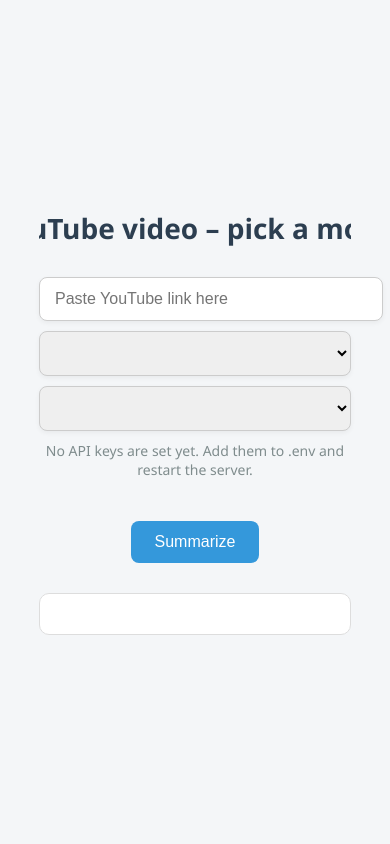
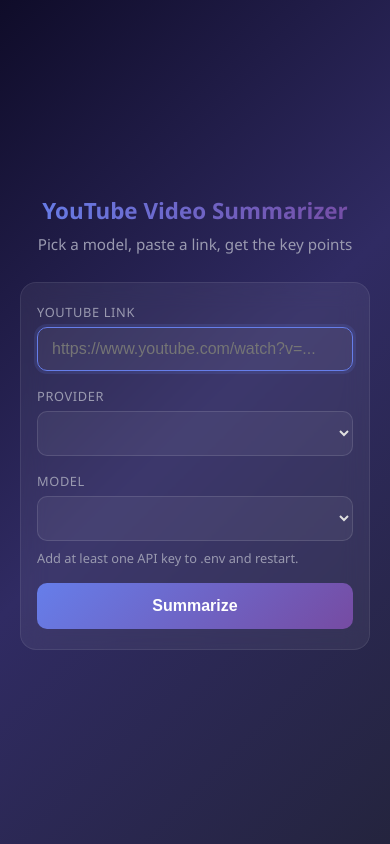
Before and after one commit to codicecustode/U-Tube-Video-Summarizer, a FastAPI app: page / in a window 390 px wide. Run offline with FastAPI, Linux system fonts and the light colour scheme; lists and menus that the app fills with data are empty; some libraries are stand-ins or nearby versions.

Commit message:
feat: redesigned UI with thumbnail, copy button, mobile support, response time

```diff
--- a/templates/index.html
+++ b/templates/index.html
@@ -3,169 +3,239 @@
 
 <head>
   <meta charset="UTF-8">
+  <meta name="viewport" content="width=device-width, initial-scale=1">
   <title>YouTube Summarizer</title>
   <style>
+    * { box-sizing: border-box; margin: 0; padding: 0; }
+
     body {
-      font-family: 'Segoe UI', Tahoma, Geneva, Verdana, sans-serif;
-      margin: 0;
-      height: 100vh;
-      background-color: #f4f6f8;
-      color: #2c3e50;
+      font-family: 'Segoe UI', system-ui, -apple-system, sans-serif;
+      min-height: 100vh;
+      background: linear-gradient(135deg, #0f0c29, #302b63, #24243e);
+      color: #e0e0e0;
       display: flex;
       justify-content: center;
       align-items: center;
+      padding: 20px;
     }
 
     .container {
-      text-align: center;
-      width: 80%;
-      max-width: 600px;
+      width: 100%;
+      max-width: 640px;
     }
 
-    .moving-text {
-      font-size: 28px;
-      font-weight: bold;
-      color: #2c3e50;
-      margin-bottom: 30px;
-      white-space: nowrap;
-      overflow: hidden;
-      box-sizing: border-box;
+    h1 {
+      font-size: 1.8rem;
+      text-align: center;
+      margin-bottom: 8px;
+      background: linear-gradient(90deg, #667eea, #764ba2);
+      -webkit-background-clip: text;
+      -webkit-text-fill-color: transparent;
     }
 
-    .moving-text span {
-      display: inline-block;
-      padding-left: 100%;
-      animation: scroll-left 10s linear infinite;
+    .subtitle {
+      text-align: center;
+      color: #9a9ab0;
+      font-size: 0.95rem;
+      margin-bottom: 28px;
     }
 
-    @keyframes scroll-left {
-      0% {
-        transform: translateX(0%);
+    .card {
+      background: rgba(255, 255, 255, 0.06);
+      backdrop-filter: blur(12px);
+      border: 1px solid rgba(255, 255, 255, 0.08);
+      border-radius: 16px;
+      padding: 28px 24px;
     }
 
-      100% {
-        transform: translateX(-100%);
-      }
+    label {
+      display: block;
+      font-size: 0.8rem;
+      text-transform: uppercase;
+      letter-spacing: 0.05em;
+      color: #9a9ab0;
+      margin-bottom: 6px;
     }
 
-    input[type="text"],
-    select {
+    input[type="text"], select {
       width: 100%;
-      padding: 12px 15px;
-      font-size: 16px;
-      border: 1px solid #ccc;
-      border-radius: 8px;
-      margin-bottom: 10px;
+      padding: 12px 14px;
+      font-size: 1rem;
+      border: 1px solid rgba(255, 255, 255, 0.12);
+      border-radius: 10px;
+      background: rgba(255, 255, 255, 0.05);
+      color: #e0e0e0;
       outline: none;
-      transition: all 0.3s ease;
-      box-shadow: 0 2px 5px rgba(0, 0, 0, 0.05);
+      transition: border-color 0.2s, box-shadow 0.2s;
+      margin-bottom: 16px;
     }
 
-    input[type="text"]:focus,
-    select:focus {
-      border-color: #3498db;
-      box-shadow: 0 0 8px rgba(52, 152, 219, 0.3);
+    input:focus, select:focus {
+      border-color: #667eea;
+      box-shadow: 0 0 0 3px rgba(102, 126, 234, 0.15);
     }
 
+    select option { background: #1e1e2f; color: #e0e0e0; }
+
+    .row { display: flex; gap: 12px; }
+    .row > * { flex: 1; min-width: 0; }
+
     button {
-      padding: 12px 24px;
-      font-size: 16px;
-      margin-top: 10px;
+      width: 100%;
+      padding: 14px;
+      font-size: 1rem;
+      font-weight: 600;
       cursor: pointer;
       border: none;
-      border-radius: 8px;
-      background-color: #3498db;
+      border-radius: 10px;
+      background: linear-gradient(135deg, #667eea, #764ba2);
       color: white;
-      transition: background-color 0.3s ease, transform 0.2s ease;
+      transition: opacity 0.2s, transform 0.15s;
+      margin-top: 4px;
     }
 
-    button:hover {
-      background-color: #2980b9;
-      transform: translateY(-2px);
+    button:hover:not(:disabled) { opacity: 0.9; transform: translateY(-1px); }
+    button:disabled { opacity: 0.5; cursor: not-allowed; }
+
+    .hint {
+      font-size: 0.8rem;
+      color: #9a9ab0;
+      margin: -8px 0 12px;
     }
 
-    #output {
-      margin-top: 30px;
-      padding: 20px;
-      background: #ffffff;
-      border: 1px solid #ddd;
+    /* Thumbnail preview */
+    .thumbnail {
+      display: none;
+      margin: 0 0 16px;
       border-radius: 10px;
-      white-space: pre-wrap;
-      opacity: 0;
-      transform: translateY(10px);
-      animation: fadeInUp 0.6s ease forwards;
-      animation-delay: 0.4s;
+      overflow: hidden;
+      position: relative;
+    }
+    .thumbnail img {
+      width: 100%;
+      display: block;
+      border-radius: 10px;
     }
 
-    @keyframes fadeInUp {
-      to {
-        opacity: 1;
-        transform: translateY(0);
-      }
+    /* Output */
+    .output-section {
+      margin-top: 24px;
+      display: none;
     }
 
-    .hint {
-      margin: 0 0 10px;
-      font-size: 14px;
-      color: #7f8c8d;
+    .output-section.visible { display: block; }
+
+    .output-header {
+      display: flex;
+      justify-content: space-between;
+      align-items: center;
+      margin-bottom: 12px;
     }
 
-    #loader {
-      display: none;
-      margin-top: 20px;
-      font-weight: bold;
-      color: #3498db;
-      font-size: 18px;
+    .output-header h2 { font-size: 1rem; color: #b0b0c8; }
+
+    .copy-btn {
+      width: auto;
+      padding: 6px 14px;
+      font-size: 0.8rem;
+      margin: 0;
+      background: rgba(255, 255, 255, 0.08);
+      border: 1px solid rgba(255, 255, 255, 0.12);
+    }
+    .copy-btn:hover { background: rgba(255, 255, 255, 0.14); }
+
+    .output-body {
+      background: rgba(255, 255, 255, 0.04);
+      border: 1px solid rgba(255, 255, 255, 0.06);
+      border-radius: 12px;
+      padding: 20px;
+      line-height: 1.7;
+      white-space: pre-wrap;
+      font-size: 0.95rem;
+      max-height: 500px;
+      overflow-y: auto;
     }
 
+    .output-body.error { color: #f87171; border-color: rgba(248, 113, 113, 0.2); }
+
+    .meta {
+      margin-top: 10px;
+      font-size: 0.75rem;
+      color: #6a6a80;
+      text-align: right;
+    }
+
+    .loader {
+      display: none;
+      text-align: center;
+      margin-top: 24px;
+      color: #667eea;
+      font-size: 0.95rem;
+    }
+    .loader.active { display: block; }
+
     .spinner {
-      border: 4px solid #f3f3f3;
-      border-top: 4px solid #3498db;
+      border: 3px solid rgba(255, 255, 255, 0.08);
+      border-top: 3px solid #667eea;
       border-radius: 50%;
-      width: 24px;
-      height: 24px;
-      animation: spin 1s linear infinite;
+      width: 22px; height: 22px;
+      animation: spin 0.8s linear infinite;
       display: inline-block;
       vertical-align: middle;
       margin-right: 10px;
     }
+    @keyframes spin { to { transform: rotate(360deg); } }
 
-    @keyframes spin {
-      0% {
-        transform: rotate(0deg);
-      }
-
-      100% {
-        transform: rotate(360deg);
-      }
+    @media (max-width: 500px) {
+      .row { flex-direction: column; gap: 0; }
+      h1 { font-size: 1.4rem; }
+      .card { padding: 20px 16px; }
     }
   </style>
 </head>
 
 <body>
   <div class="container">
-    <div class="moving-text">
-      <span>🎥 Welcome to the YouTube Summarizer, Summarize your YouTube video – pick a model and paste a link!</span>
+    <h1>YouTube Video Summarizer</h1>
+    <p class="subtitle">Pick a model, paste a link, get the key points</p>
+
+    <div class="card">
+      <label for="youtubeUrl">YouTube link</label>
+      <input type="text" id="youtubeUrl" placeholder="https://www.youtube.com/watch?v=..." autofocus />
+
+      <div class="thumbnail" id="thumbnail">
+        <img id="thumbImg" alt="Video thumbnail" />
       </div>
 
-    <input type="text" id="youtubeUrl" placeholder="Paste YouTube link here" />
-    <br>
-
-    <select id="providerSelector" aria-label="AI provider" onchange="fillModels()">
-      <option>Loading providers...</option>
+      <div class="row">
+        <div>
+          <label for="providerSelector">Provider</label>
+          <select id="providerSelector" onchange="fillModels()">
+            <option>Loading...</option>
           </select>
-
-    <select id="modelSelector" aria-label="Model"></select>
+        </div>
+        <div>
+          <label for="modelSelector">Model</label>
+          <select id="modelSelector"></select>
+        </div>
+      </div>
       <p id="modelHint" class="hint"></p>
 
-    <br>
-    <button onclick="sendUrl()">Summarize</button>
-
-    <div id="loader">
-      <div class="spinner"></div>Summarizing...
+      <button id="summarizeBtn" onclick="sendUrl()">Summarize</button>
     </div>
 
-    <div id="output"></div>
+    <div class="loader" id="loader">
+      <div class="spinner"></div>Summarizing with <span id="loaderModel"></span>...
+    </div>
+
+    <div class="output-section" id="outputSection">
+      <div class="output-header">
+        <h2>Summary</h2>
+        <button class="copy-btn" onclick="copySummary()">Copy</button>
+      </div>
+      <div class="output-body" id="output"></div>
+      <div class="meta" id="meta"></div>
+    </div>
   </div>
 
   <script>
@@ -175,48 +245,56 @@
       const providerSelect = document.getElementById('providerSelector');
       const hint = document.getElementById('modelHint');
       try {
-        const response = await fetch('/api/models');
-        const data = await response.json();
+        const res = await fetch('/api/models');
+        const data = await res.json();
         providers = data.providers;
 
         providerSelect.innerHTML = '';
-        for (const provider of providers) {
-          const label = provider.available ? provider.label : `${provider.label} (API key not set)`;
-          const option = new Option(label, provider.id);
-          option.disabled = !provider.available;
-          providerSelect.add(option);
+        for (const p of providers) {
+          const label = p.available ? p.label : `${p.label} (no key)`;
+          const opt = new Option(label, p.id);
+          opt.disabled = !p.available;
+          providerSelect.add(opt);
         }
 
         if (data.default) {
           providerSelect.value = data.default.provider;
           fillModels(data.default.model);
-          hint.innerText = '';
+          hint.textContent = '';
         } else {
           fillModels();
-          hint.innerText = 'No API keys are set yet. Add them to .env and restart the server.';
+          hint.textContent = 'Add at least one API key to .env and restart.';
         }
-      } catch (error) {
-        console.error('Could not load models:', error);
-        hint.innerText = 'Could not load the model list.';
+      } catch (e) {
+        hint.textContent = 'Could not load models.';
       }
     }
 
-    function fillModels(selectedModel) {
-      const providerId = document.getElementById('providerSelector').value;
-      const modelSelect = document.getElementById('modelSelector');
-      const provider = providers.find(p => p.id === providerId);
-
-      modelSelect.innerHTML = '';
-      for (const model of (provider ? provider.models : [])) {
-        modelSelect.add(new Option(model.label, model.id));
-      }
-      if (selectedModel) modelSelect.value = selectedModel;
+    function fillModels(selected) {
+      const id = document.getElementById('providerSelector').value;
+      const sel = document.getElementById('modelSelector');
+      const p = providers.find(x => x.id === id);
+      sel.innerHTML = '';
+      for (const m of (p ? p.models : [])) sel.add(new Option(m.label, m.id));
+      if (selected) sel.value = selected;
     }
 
     function extractVideoId(url) {
-      const match = url.match(/(?:youtu\.be\/|youtube\.com\/(?:watch\?v=|embed\/|v\/))([\w-]{11})/);
-      return match ? match[1] : null;
+      const m = url.match(/(?:youtu\.be\/|youtube\.com\/(?:watch\?v=|embed\/|v\/|shorts\/|live\/))([\w-]{11})/);
+      return m ? m[1] : null;
     }
+
+    // Show thumbnail as user types
+    document.getElementById('youtubeUrl').addEventListener('input', function () {
+      const vid = extractVideoId(this.value);
+      const thumb = document.getElementById('thumbnail');
+      if (vid) {
+        document.getElementById('thumbImg').src = `https://img.youtube.com/vi/${vid}/mqdefault.jpg`;
+        thumb.style.display = 'block';
+      } else {
+        thumb.style.display = 'none';
+      }
+    });
 
     async function sendUrl() {
       const url = document.getElementById('youtubeUrl').value;
@@ -224,41 +302,73 @@
       const model = document.getElementById('modelSelector').value;
       const videoId = extractVideoId(url);
 
-      const outputDiv = document.getElementById('output');
-      const loaderDiv = document.getElementById('loader');
+      const btn = document.getElementById('summarizeBtn');
+      const loader = document.getElementById('loader');
+      const section = document.getElementById('outputSection');
+      const output = document.getElementById('output');
+      const meta = document.getElementById('meta');
 
       if (!videoId) {
-        outputDiv.innerText = "Invalid YouTube link!";
+        section.classList.add('visible');
+        output.textContent = 'Paste a valid YouTube link above.';
+        output.className = 'output-body error';
         return;
       }
 
-      outputDiv.innerText = "";
-      outputDiv.style.opacity = 0;
-      loaderDiv.style.display = "block";
+      btn.disabled = true;
+      btn.textContent = 'Summarizing...';
+      loader.classList.add('active');
+      document.getElementById('loaderModel').textContent =
+        document.getElementById('modelSelector').selectedOptions[0]?.text || model;
+      section.classList.remove('visible');
 
+      const start = Date.now();
       try {
-        const response = await fetch('/summarize', {
+        const res = await fetch('/summarize', {
           method: 'POST',
           headers: { 'Content-Type': 'application/json' },
-          body: JSON.stringify({ video_id: videoId, provider: provider, model: model })
+          body: JSON.stringify({ video_id: videoId, provider, model }),
         });
+        const data = await res.json();
+        const seconds = ((Date.now() - start) / 1000).toFixed(1);
 
-        const data = await response.json();
-        loaderDiv.style.display = "none";
-        if (!response.ok || data.error) {
-          outputDiv.innerText = data.error || "Error occurred while summarizing.";
+        section.classList.add('visible');
+        if (!res.ok || data.error) {
+          output.textContent = data.error || 'Something went wrong.';
+          output.className = 'output-body error';
+          meta.textContent = '';
         } else {
-          const note = data.truncated ? "Note: this video is long, so the summary covers only the first part of it.\n\n" : "";
-          outputDiv.innerText = note + (data.summarize_transcript || "No summary received.");
+          const note = data.truncated ? 'Note: this video is long, so the summary covers only the first part.\n\n' : '';
+          output.textContent = note + (data.summary || 'No summary received.');
+          output.className = 'output-body';
+          const providerLabel = providers.find(p => p.id === data.provider)?.label || data.provider;
+          meta.textContent = `${providerLabel} · ${data.model} · ${seconds}s`;
         }
-        outputDiv.style.opacity = 1;
-      } catch (error) {
-        loaderDiv.style.display = "none";
-        console.error("Error:", error);
-        outputDiv.innerText = "Error occurred while summarizing.";
-        outputDiv.style.opacity = 1;
+      } catch (e) {
+        section.classList.add('visible');
+        output.textContent = 'Network error. Check your connection and try again.';
+        output.className = 'output-body error';
+        meta.textContent = '';
+      } finally {
+        btn.disabled = false;
+        btn.textContent = 'Summarize';
+        loader.classList.remove('active');
       }
     }
+
+    function copySummary() {
+      const text = document.getElementById('output').textContent;
+      navigator.clipboard.writeText(text).then(() => {
+        const btn = document.querySelector('.copy-btn');
+        btn.textContent = 'Copied!';
+        setTimeout(() => btn.textContent = 'Copy', 1500);
+      });
+    }
+
+    // Enter key triggers summarize
+    document.getElementById('youtubeUrl').addEventListener('keydown', function (e) {
+      if (e.key === 'Enter') sendUrl();
+    });
 
     loadModels();
   </script>
```
Lines whose indentation alone changed are shown as unchanged.
